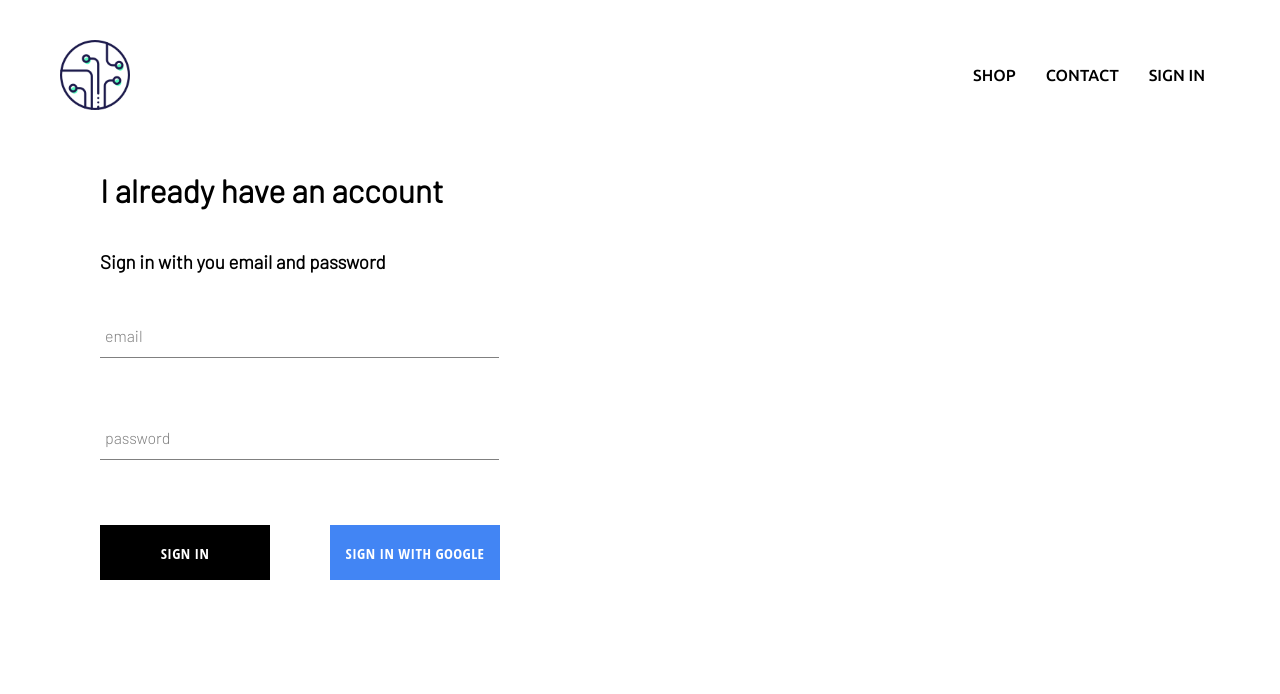
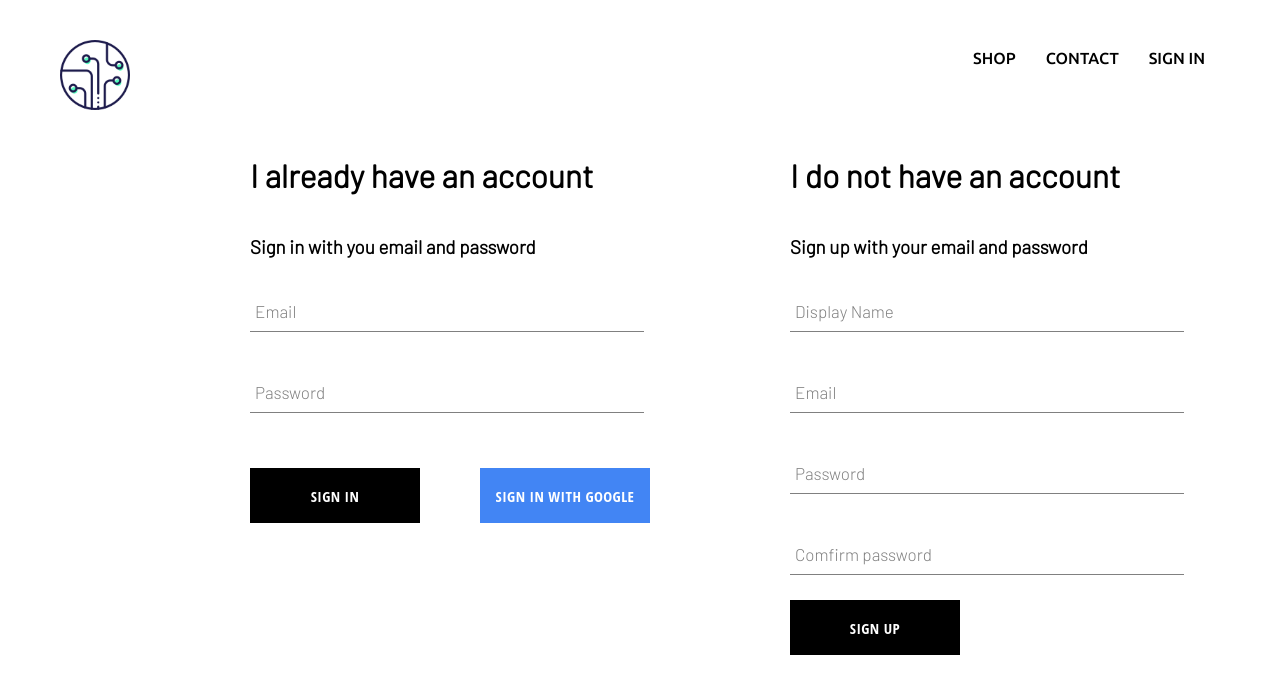
Before and after one commit to hanschen666/Brilliant-Boutique-Shopping, a React (Create React App) app: page /signin in a window 1280 px wide. Shown: the top 694 px of the page. Built offline with nearby package versions, Linux system fonts and the light colour scheme; no server answers.

Commit message:
sign up and sign in handle submit method

```diff
--- a/src/App.js
+++ b/src/App.js
@@ -5,7 +5,7 @@
 import ShopPage from "./pages/shop/shop.component.jsx";
 import Header from "./components/header/header.component";
 import SignInAndSignUp from "./pages/sigin-in-and-sign-up/sign-in-and-sign-up.component";
-import { auth } from "./firebase/firebase.utils";
+import { auth, createUserProfileDocuments } from "./firebase/firebase.utils";
 
 class App extends React.Component {
   constructor(props) {
@@ -17,9 +17,17 @@
   unsubscribeFromAuth = null;
 
   componentDidMount() {
-    this.unsubscribeFromAuth = auth.onAuthStateChanged((user) => {
-      this.setState({ currentUser: user });
-      console.log(user);
+    this.unsubscribeFromAuth = auth.onAuthStateChanged(async (userAuth) => {
+      if (userAuth) {
+        const userRef = await createUserProfileDocuments(userAuth);
+        userRef.onSnapshot((snapShot) => {
+          this.setState({
+            currentUser: { id: snapShot.id, ...snapShot.data() },
+          });
+        });
+      } else {
+        this.setState({ currentUser: userAuth });
+      }
     });
   }
 
--- a/src/components/custom-button/custom-button.component.jsx
+++ b/src/components/custom-button/custom-button.component.jsx
@@ -1,10 +1,10 @@
-import React from 'react';
+import React from "react";
 
-import './custom-button.styles.scss';
+import "./custom-button.styles.scss";
 
 const CustomButton = ({ children, isGoogleSignIn, ...otherProps }) => (
   <button
-    className={`${isGoogleSignIn ? 'google-sign-in' : ''} custom-button`}
+    className={`${isGoogleSignIn ? "google-sign-in" : ""} custom-button`}
     {...otherProps}
   >
     {children}
--- a/src/components/form-input/form-input.styles.scss
+++ b/src/components/form-input/form-input.styles.scss
@@ -17,14 +17,15 @@
     background: none;
     background-color: white;
     color: $sub-color;
-    font-size: 18px;
-    padding: 10px 10px 10px 5px;
+    font-size: 17px;
+    padding: 10px 5px 10px 5px;
     display: block;
     width: 100%;
     border: none;
     border-radius: 0;
     border-bottom: 1px solid $sub-color;
-    margin: 25px 0;
+    margin: 15px 0;
+
 
     &:focus {
       outline: none;
@@ -41,7 +42,7 @@
 
   .form-input-label {
     color: $sub-color;
-    font-size: 16px;
+    font-size: 17px;
     font-weight: normal;
     position: absolute;
     pointer-events: none;
--- a/src/components/header/header.styles.scss
+++ b/src/components/header/header.styles.scss
@@ -13,7 +13,7 @@
 
   .options {
     width: 50%;
-    height: 100%;
+    height: 50%;
     display: flex;
     align-items: center;
     justify-content: flex-end;
--- a/src/components/sign-in/sign-in.component.jsx
+++ b/src/components/sign-in/sign-in.component.jsx
@@ -3,6 +3,7 @@
 import FormInput from "../form-input/form-input.component";
 import CustomButton from "../custom-button/custom-button.component";
 import { signInWithGoogle } from "../../firebase/firebase.utils";
+import { auth } from "../../firebase/firebase.utils";
 
 class SignIn extends React.Component {
   constructor(props) {
@@ -13,9 +14,15 @@
     };
   }
 
-  handleSubmit = (event) => {
+  handleSubmit = async (event) => {
     event.preventDefault();
-    this.setState({ email: "", password: "" });
+    const { email, password } = this.state;
+    try {
+      await auth.signInWithEmailAndPassword(email, password);
+      this.setState({ email: "", password: "" });
+    } catch (err) {
+      console.error(err);
+    }
   };
   handleChange = (event) => {
     const { name, value } = event.target;
@@ -30,17 +37,17 @@
           <FormInput
             name="email"
             type="email"
+            handleChange={this.handleChange}
             value={this.state.email}
-            handleChange={this.handleChange}
-            label="email"
+            label="Email"
             required
           ></FormInput>
           <FormInput
             name="password"
             type="password"
+            handleChange={this.handleChange}
             value={this.state.password}
-            handleChange={this.handleChange}
-            label="password"
+            label="Password"
             required
           ></FormInput>
 
--- a/src/components/sign-in/sign-in.styles.scss
+++ b/src/components/sign-in/sign-in.styles.scss
@@ -1,6 +1,6 @@
 .sign-in {
   width: 400px;
-  margin: 40px;
+  margin: 0px 10px;
   display: flex;
   flex-direction: column;
 
--- /dev/null
+++ b/src/components/sign-up/sign-up.component.jsx
@@ -0,0 +1,99 @@
+import React from "react";
+import FormInput from "../form-input/form-input.component";
+import CustomButton from "../custom-button/custom-button.component";
+
+import {
+  auth,
+  createUserProfileDocuments,
+} from "../../firebase/firebase.utils";
+
+import "./sign-up.styles.scss";
+
+class SignUp extends React.Component {
+  constructor(props) {
+    super(props);
+    this.state = {
+      displayName: "",
+      email: "",
+      password: "",
+      confirmPassword: "",
+    };
+  }
+  handleSubmit = async (event) => {
+    event.preventDefault();
+    const { displayName, email, password, confirmPassword } = this.state;
+
+    if (password !== confirmPassword) {
+      alert("Passwords don't match!!!");
+      return;
+    }
+
+    try {
+      const { user } = await auth.createUserWithEmailAndPassword(
+        email,
+        password
+      );
+      await createUserProfileDocuments(user, { displayName });
+      this.setState({
+        displayName: "",
+        email: "",
+        password: "",
+        confirmPassword: "",
+      });
+    } catch (err) {
+      console.error(err);
+    }
+  };
+
+  handleChange = (event) => {
+    const { name, value } = event.target;
+    this.setState({ [name]: value });
+  };
+
+  render() {
+    const { displayName, email, password, confirmPassword } = this.state;
+    return (
+      <div className="sign-up">
+        <h1 className="title">I do not have an account</h1>
+        <h3>Sign up with your email and password</h3>
+        <form className="sign-up-form" onSubmit={this.handleSubmit}>
+          <FormInput
+            type="text"
+            name="displayName"
+            value={displayName}
+            onChange={this.handleChange}
+            label="Display Name"
+            required
+          ></FormInput>
+          <FormInput
+            type="email"
+            name="email"
+            value={email}
+            onChange={this.handleChange}
+            label="Email"
+            required
+          ></FormInput>
+          <FormInput
+            type="password"
+            name="password"
+            value={password}
+            onChange={this.handleChange}
+            label="Password"
+            required
+          ></FormInput>
+          <FormInput
+            type="password"
+            name="confirmPassword"
+            value={confirmPassword}
+            onChange={this.handleChange}
+            label="Comfirm password"
+            required
+          ></FormInput>
+
+          <CustomButton type="submit"> Sign Up</CustomButton>
+        </form>
+      </div>
+    );
+  }
+}
+export default SignUp;
--- /dev/null
+++ b/src/components/sign-up/sign-up.styles.scss
@@ -0,0 +1,8 @@
+.sign-up {
+  display: flex;
+  flex-direction: column;
+  width: 400px;
+  .title {
+    margin: 10px o;
+  }
+}
--- a/src/firebase/firebase.utils.js
+++ b/src/firebase/firebase.utils.js
@@ -9,6 +9,30 @@
   messagingSenderId: "605576067205",
   appId: "1:605576067205:web:3558bea03ca3af9901d1ec",
   measurementId: "G-P2PDYBR516",
+};
+
+export const createUserProfileDocuments = async (userAuth, additionalData) => {
+  if (!userAuth) {
+    return;
+  }
+  const userRef = firestore.doc(`users/${userAuth.uid}`);
+  const snapShot = await userRef.get();
+  if (!snapShot.exists) {
+    const { displayName, email } = userAuth;
+    const createdAt = new Date();
+    try {
+      await userRef.set({
+        displayName,
+        email,
+        createdAt,
+        ...additionalData,
+      });
+    } catch (err) {
+      console.error("err creating user", err.message);
+    }
+  }
+
+  return userRef;
 };
 firebase.initializeApp(config);
 
--- a/src/pages/sigin-in-and-sign-up/sign-in-and-sign-up.component.jsx
+++ b/src/pages/sigin-in-and-sign-up/sign-in-and-sign-up.component.jsx
@@ -1,11 +1,13 @@
 import React from "react";
 import "./sign-in-and-sign-up.styles.scss";
 import SignIn from "../../components/sign-in/sign-in.component";
+import SignUp from "../../components/sign-up/sign-up.component";
 
 const SignInAndSignUpPage = () => {
   return (
     <div className="sign-in-and-sign-up">
       <SignIn></SignIn>
+      <SignUp></SignUp>
     </div>
   );
 };
--- a/src/pages/sigin-in-and-sign-up/sign-in-and-sign-up.styles.scss
+++ b/src/pages/sigin-in-and-sign-up/sign-in-and-sign-up.styles.scss
@@ -0,0 +1,6 @@
+.sign-in-and-sign-up {
+  width: 950px;
+  display: flex;
+  justify-content: space-between;
+  margin: 0px 180px 100px 180px;
+}
```
